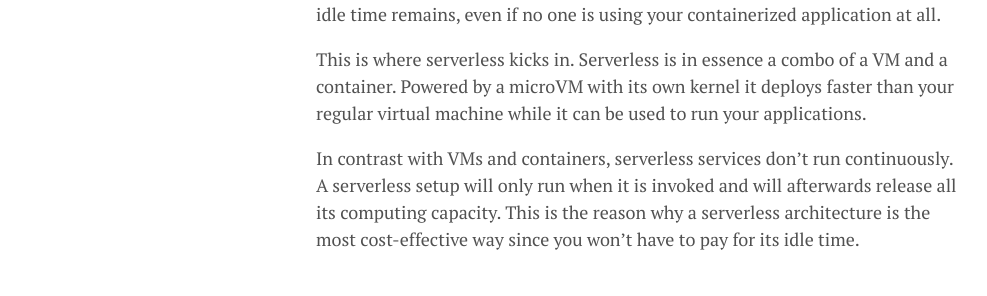
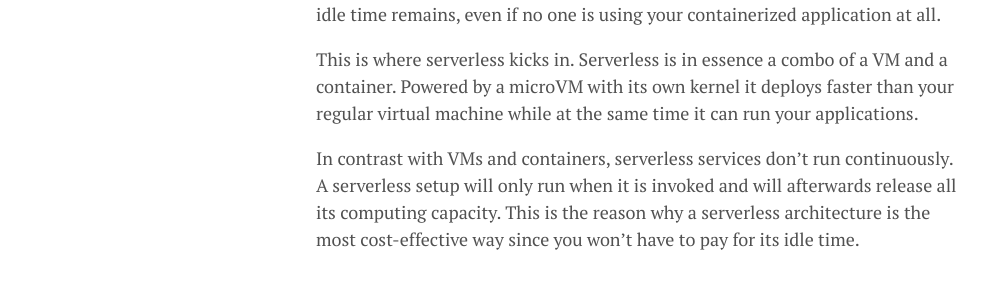
Before and after one commit to lgeurts/lgeurts.github.io, a Jekyll site: the page built from _posts/2022-03-29-what-is-serverless-computing.md, in a window 1280 px wide. Shown: the part 1369-1665 px from the top of the page, without its empty margins (0-987 px from the left). Built offline with Jekyll 4.4.1, drawn with Linux system fonts in a browser that asks for light colours; nearby versions of some CDN libraries; comment, search, counter and statistics services are not loaded.

Commit message:
Update 2022-03-29-what-is-serverless-computing.md

```diff
--- a/_posts/2022-03-29-what-is-serverless-computing.md
+++ b/_posts/2022-03-29-what-is-serverless-computing.md
@@ -23,6 +23,6 @@ There is also a smaller virtualized entity called containers (Docker). A contain
 
 Although a container provides a significantly reduced startup time over a VM, it still has operating costs that you have to cover. The burden of paying active and idle time remains, even if no one is using your containerized application at all.
 
-This is where serverless kicks in. Serverless is in essence a combo of a VM and a container. Powered by a microVM with its own kernel it deploys faster than your regular virtual machine while it can be used to run your applications.
+This is where serverless kicks in. Serverless is in essence a combo of a VM and a container. Powered by a microVM with its own kernel it deploys faster than your regular virtual machine while at the same time it can run your applications.
 
 In contrast with VMs and containers, serverless services don't run continuously. A serverless setup will only run when it is invoked and will afterwards release all its computing capacity. This is the reason why a serverless architecture is the most cost-effective way since you won’t have to pay for its idle time.
```
